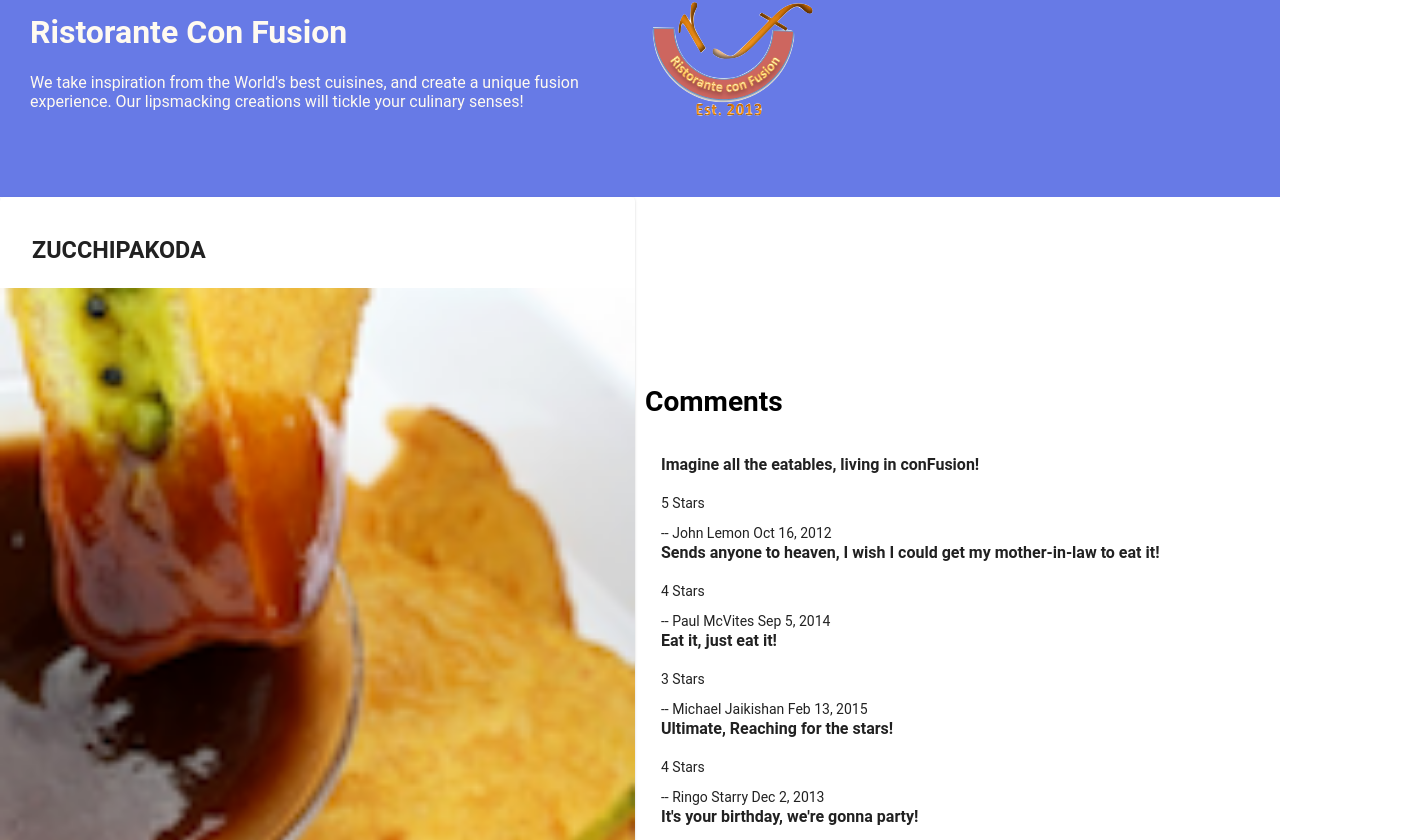
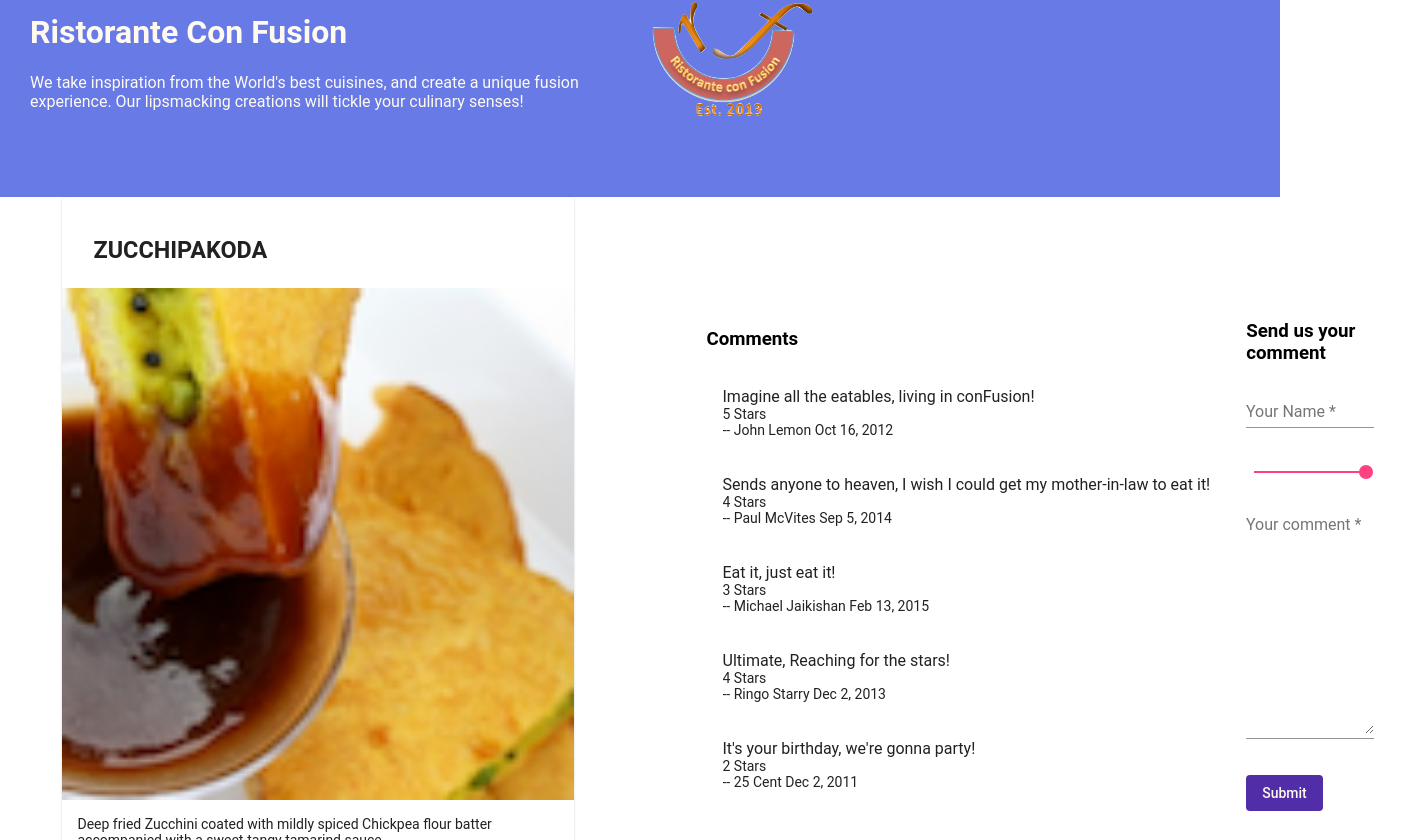
Before and after one commit to pHMqZ/Angular_conFusion, an Angular app: page /dishdetail/1 in a window 1280 px wide. Shown: the part 142-982 px from the top of the page, 1426 px wide, since content can reach past the window. Built offline with nearby package versions, Linux system fonts and the light colour scheme.

Commit message:
Assignment 3

```diff
--- a/src/app/app.module.ts
+++ b/src/app/app.module.ts
@@ -18,6 +18,7 @@
 import { MatSelectModule } from '@angular/material/select';
 import { MatSlideToggleModule } from '@angular/material/slide-toggle';
 import { MatProgressSpinnerModule } from '@angular/material/progress-spinner';
+import { MatSliderModule } from '@angular/material/slider';
 
 import 'hammerjs';
 import { MenuComponent } from './menu/menu.component';
@@ -66,7 +67,8 @@
     MatSelectModule,
     MatSlideToggleModule,
     MatProgressSpinnerModule,
-    MatSlideToggleModule
+    MatSlideToggleModule,
+    MatSliderModule
   ],
   providers: [
     DishService,
--- a/src/app/dishdetail/dishdetail.component.html
+++ b/src/app/dishdetail/dishdetail.component.html
@@ -1,6 +1,6 @@
 <div class="container" fxLayout="row" fxLayout.sm="column" fxLayout.xs="column" fxLayoutAlign.gt-md="space-around center" fxLayoutGap="10px" fxLayoutGap.xs="0">
 
-    <div fxFlex="50" *ngIf="dish">
+    <div fxFlex="40" *ngIf="dish">
         <mat-card>
             <mat-card-header>
                 <mat-card-title>
@@ -23,25 +23,42 @@
         </mat-card>
     </div>
 
-    <div fxFlex="50" *ngIf="dish">
+    <div fxFlex="40" *ngIf="dish">
         <mat-list>
-            <mat-card-title>
             <h3>Comments</h3>
-            </mat-card-title>
             <mat-list-item *ngFor="let comment of dish.comments">
-                <mat-list>
                 <h4 matLine>{{comment.comment}}</h4>
                 <p matLine>{{comment.rating}} Stars</p>
                 <p matLine>
                     <span> -- {{comment.author}} {{comment.date | date}}</span>
                 </p>
-                </mat-list>
             </mat-list-item>
         </mat-list>
+        <mat-list *ngIf="commentForm.status=='VALID'">
+            <p *ngIf="commentForm.value">
+                {{commentForm.value.comment}} <br> {{commentForm.value.rating}} Stars<br> -- {{commentForm.value.author}} - (preview)
+            </p>
+        </mat-list>
+
+        <div fxFlex fxFlexOffset="20px">
+            <h3>Send us your comment</h3>
+            <form class="form-size" novalidate [formGroup]="commentForm" #cform="ngForm" (ngSubmit)="onSubmit()">
+                <p>
+                    <mat-form-field class="full-width">
+                        <input matInput formControlName="author" placeholder="Your Name" type="text" required>
+                        <mat-error *ngIf="formErrors.author">{{formErrors.author}}</mat-error>
+                    </mat-form-field>
+                    <mat-slider formControlName="rating" thumbLabel min="1" max="5" step="1" value="5" step="1" tickInterval="1"></mat-slider>
+                    <mat-form-field class="full-width">
+                        <textarea matInput formControlName="comment" placeholder="Your comment" rows=12 required></textarea>
+                    </mat-form-field>
+                </p>
+                <button type="submit" mat-button class="background-primary text-floral-white" [disabled]="commentForm.invalid">Submit
+                </button>
+            </form>
         </div>
-
+    </div>
     <div [hidden]="dish">
         <mat-spinner></mat-spinner>
         <h4>Loading . . . Please Wait</h4>
     </div>
-</div>
--- a/src/app/dishdetail/dishdetail.component.scss
+++ b/src/app/dishdetail/dishdetail.component.scss
@@ -0,0 +1,12 @@
+.full-width {
+    width: 95%;
+    background-color: #ffffff;
+}
+
+.half-width {
+    width: 45%
+}
+
+.form-size {
+    width: 75%
+}
--- a/src/app/dishdetail/dishdetail.component.ts
+++ b/src/app/dishdetail/dishdetail.component.ts
@@ -1,9 +1,11 @@
-import { Component, OnInit } from '@angular/core';
+import { Component, OnInit, ViewChild } from '@angular/core';
 import { ActivatedRoute, Params } from '@angular/router';
 import { Location } from '@angular/common';
 import { Dish } from '../shared/dish';
 import { DishService } from '../service/dish.service';
 import { switchMap } from 'rxjs';
+import { FormBuilder, FormGroup, Validators} from '@angular/forms';
+import {Comment} from '../shared/comment';
 
 @Component({
   selector: 'app-dishdetail',
@@ -12,19 +14,43 @@
 })
 export class DishdetailComponent implements OnInit {
 
+  @ViewChild('cform') commentFormDirective!: { resetForm: () => void; };
   dish: Dish = new Dish;
   dishIds : string [];
   prev: string;
   next: string;
+  comment: Comment;
+  commentForm: FormGroup;
 
-  constructor(private dishService: DishService, private route: ActivatedRoute, private location: Location) {
+
+  formErrors: any = {
+    'author': '',
+    'comment': ''
+  }
+
+  validationMessages: any = {
+    'author':{
+      'required': 'Name is required.',
+      'minlength': 'Name must be at least 2 characters long.',
+      'maxlength': 'Name cannot be more than 25 characters long.'
+    },
+    'comment':{
+      'required': 'Comment is required.'
+    }
+  }
+
+  constructor(private dishService: DishService, private route: ActivatedRoute, private location: Location, private fb: FormBuilder) {
 
   }
 
   ngOnInit() {
+    this.createForm();
     this.dishService.getDishIds().subscribe(dishIds => this.dishIds = dishIds);
     this.route.params.pipe(switchMap((params: Params) => this.dishService.getDish(params['id'])))
-    .subscribe(dish => { this.dish = dish; this.setPrevNext(dish.id); });
+      .subscribe(dish => {
+        this.dish = dish;
+        this.setPrevNext(dish.id);
+      });
   }
 
   setPrevNext(dishId: string){
@@ -33,8 +59,57 @@
     this.next = this.dishIds[(this.dishIds.length + index + 1) % this.dishIds.length];
   }
 
+  createForm() {
+    this.commentForm = this.fb.group({
+      author: ['', [Validators.required, Validators.minLength(2), Validators.maxLength(25)]],
+      rating: 5,
+      comment: ['',Validators.required]
+    });
+
+    this.commentForm.valueChanges
+      .subscribe(data => this.onValueChanged(data));
+
+    this.onValueChanged();
+  }
+
+  onValueChanged(data?: any) {
+    if (!this.commentForm) {
+      return;
+    }
+    const form = this.commentForm;
+    for (const field in this.formErrors) {
+      if (this.formErrors.hasOwnProperty(field)) {
+        this.formErrors[field] = '';
+        const control = form.get(field);
+        if (control && control.dirty && !control.valid) {
+          const messages = this.validationMessages[field];
+          for (const key in control.errors) {
+            if (control.errors.hasOwnProperty(key)) {
+              this.formErrors[field] += messages[key] + ' ';
+            }
+          }
+        }
+      }
+    }
+  }
+
+  onSubmit() {
+    this.comment = this.commentForm.value;
+    this.comment.date = new Date().toISOString();
+    this.dish.comments.push(this.comment);
+    console.log(this.comment);
+    this.commentForm.reset({
+      rating: '5',
+      comment: '',
+      author: '',
+      date: ''
+    });
+    this.commentFormDirective.resetForm();
+  }
+
   goBack(): void{
     this.location.back();
   }
 
+
 }
--- a/src/app/shared/comment.ts
+++ b/src/app/shared/comment.ts
@@ -1,4 +1,4 @@
-export class Comment{
+export class Comment {
     rating!: number;
     comment!: string;
     author!: string;
```
Lines whose indentation alone changed are shown as unchanged.
